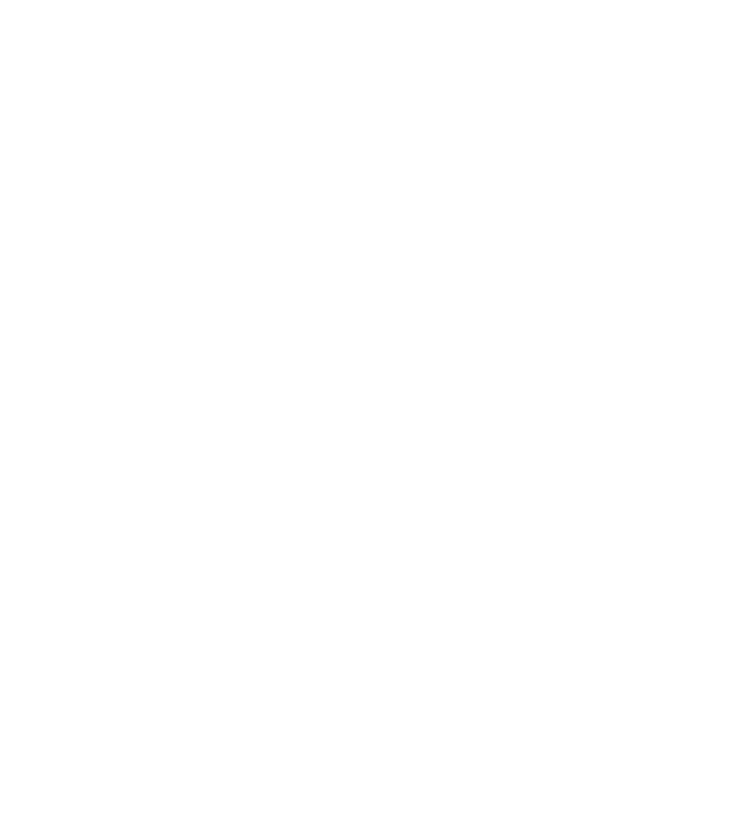
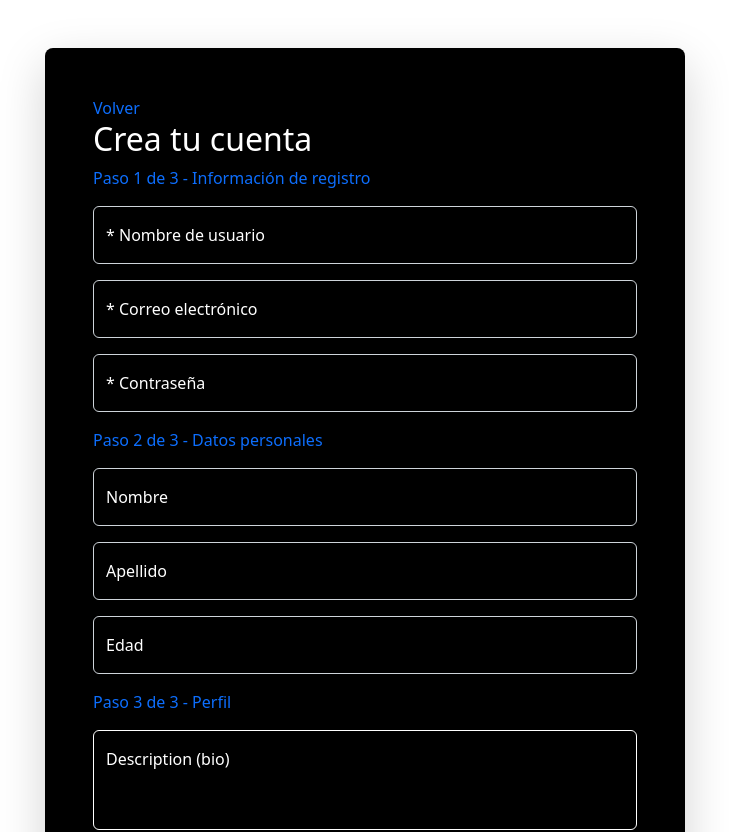
Before and after one commit to PVmendez/React_Twitter-Front-End, a React (Create React App) app: page /register in a window 1280 px wide. Shown: the top 832 px of the page, without its empty margins (275-1004 px from the left). Before the commit the page ends 800 px from the top, so only its background shows below. Built offline with nearby package versions, Linux system fonts and the light colour scheme.

Commit message:
landing profile y register

```diff
--- a/src/App.css
+++ b/src/App.css
@@ -16,6 +16,10 @@
   font-family: "Open Sans", sans-serif;
 }
 
+html {
+  font-family: system-ui, -apple-system, BlinkMacSystemFont, "Segoe UI", Roboto, Ubuntu,
+    "Helvetica Neue", sans-serif;
+}
 /* ----------- FLEXBOX --------------- */
 
 main {
--- a/src/App.js
+++ b/src/App.js
@@ -2,8 +2,8 @@
 import { Routes, Route } from "react-router-dom";
 import { Home } from "./pages/Home";
 import Landing from "./pages/Landing";
-import { Login } from "./pages/Login";
-import { Register } from "./pages/Register";
+import Login from "./pages/Login";
+import Register from "./pages/Register";
 import { Profile } from "./pages/Profile";
 import SingleTweet from "./pages/SingleTweet";
 
--- /dev/null
+++ b/src/pages/Landing.css
@@ -0,0 +1,49 @@
+main {
+  min-height: 100vh;
+}
+
+a {
+  text-decoration: none;
+}
+
+#landingImage {
+  background-image: url("https://i.imgur.com/ZJaex4l.png");
+  background-repeat: no-repeat;
+  background-size: cover;
+  background-position: center;
+}
+
+#landingImage svg {
+  max-width: 380px;
+  width: 70%;
+  fill: #fff;
+}
+
+h1 {
+  font-size: 4rem;
+}
+
+.signButtons {
+  max-width: 300px;
+}
+.signButtons a {
+  display: flex;
+  justify-content: center;
+  align-items: center;
+  padding: 0.5rem 0;
+}
+
+footer {
+  background-color: rgb(230, 230, 230);
+  font-size: 0.7rem;
+}
+
+footer a {
+  text-decoration: none;
+  color: rgb(58, 57, 57);
+}
+
+footer a:hover {
+  text-decoration: underline;
+  color: rgb(58, 57, 57);
+}
--- a/src/pages/Landing.jsx
+++ b/src/pages/Landing.jsx
@@ -1,5 +1,33 @@
+import "./Landing.css";
+
 function Landing() {
-  return <></>;
+  return (
+    <>
+      <div className="row vh-100 m-0 ">
+        <div className="col-6 landing-bg" id="landingImage"></div>
+        <div className="col-6 bg-black d-flex align-items-center">
+          <div className="text-white ms-4">
+            <h1>Bienvenido a Twitter</h1>
+            <h2 className="h3">Unete a twitter</h2>
+            <a className="btn bg-white text-black" href="/register">
+              Registrarse
+            </a>
+            <div className="d-flex align-items-center">
+              <div className="divider"></div>
+              <div>
+                <span>o</span>
+              </div>
+              <div className="divider"></div>
+            </div>
+            <p className="mb-2">Ya tienes una cuenta?</p>
+            <a className="btn bg-primary text-white" href="/login">
+              Iniciar sesión
+            </a>
+          </div>
+        </div>
+      </div>
+    </>
+  );
 }
 
 export default Landing;
--- a/src/pages/Login.jsx
+++ b/src/pages/Login.jsx
@@ -1,6 +1,53 @@
-export const Login = () => {
+import "bootstrap/dist/css/bootstrap.min.css";
+
+function Login() {
   return (
     <>
+      <div className="landing-bg d-flex align-items-center vh-100">
+        <div className="container w-50 rounded-3 bg-black p-5 shadow-lg">
+          <div>
+            <a className="text-decoration-none" href="/">
+              Volver
+            </a>
+            <h2 className="text-white mb-4">Iniciar sesión</h2>
+            <form action="/login" method="POST">
+              <div className="form-floating mb-3">
+                <input
+                  type="text"
+                  className="form-control bg-black"
+                  id="username"
+                  name="username"
+                  placeholder="name@example.com"
+                  required
+                />
+                <label className="text-white" for="username">
+                  Nombre de usuario
+                </label>
+              </div>
+              <div className="form-floating">
+                <input
+                  type="password"
+                  className="form-control bg-black text-white"
+                  id="password"
+                  name="password"
+                  placeholder="Password"
+                  required
+                />
+                <label className="text-white" for="password">
+                  Contraseña
+                </label>
+              </div>
+              <div className="d-flex justify-content-center">
+                <button type="submit" className="mt-4 btn bg-primary text-white">
+                  Entrar
+                </button>
+              </div>
+            </form>
+          </div>
+        </div>
+      </div>
     </>
-  )
+  );
 }
+
+export default Login;
--- a/src/pages/Register.jsx
+++ b/src/pages/Register.jsx
@@ -1,6 +1,125 @@
-export const Register = () => {
+function Register() {
   return (
     <>
+      <div className="landing-bg d-flex align-items-center h-100">
+        <div className="container w-50 rounded-3 bg-black p-5 shadow-lg my-5">
+          <form action="/register" method="POST">
+            <div>
+              <a className="text-decoration-none" href="/">
+                Volver
+              </a>
+              <h2 className="text-white">Crea tu cuenta</h2>
+              <p className="text-primary">Paso 1 de 3 - Información de registro</p>
+              <div className="form-floating mb-3">
+                <input
+                  type="text"
+                  className="form-control bg-black"
+                  id="username"
+                  name="username"
+                  placeholder="name@example.com"
+                  required
+                />
+                <label className="text-white" for="username">
+                  * Nombre de usuario
+                </label>
+              </div>
+              <div className="form-floating mb-3">
+                <input
+                  type="email"
+                  className="form-control bg-black"
+                  id="email"
+                  name="email"
+                  placeholder="name@example.com"
+                  required
+                />
+                <label className="text-white" for="email">
+                  * Correo electrónico
+                </label>
+              </div>
+              <div className="form-floating mb-3">
+                <input
+                  type="password"
+                  className="form-control bg-black"
+                  id="password"
+                  name="password"
+                  placeholder="Password"
+                  required
+                />
+                <label className="text-white" for="password">
+                  * Contraseña
+                </label>
+              </div>
+            </div>
+            <div>
+              <p className="text-primary">Paso 2 de 3 - Datos personales</p>
+              <div className="form-floating mb-3">
+                <input
+                  type="text"
+                  className="form-control bg-black"
+                  id="firstName"
+                  name="firstName"
+                  placeholder="name@example.com"
+                  required
+                />
+                <label className="text-white" for="firstName">
+                  Nombre
+                </label>
+              </div>
+              <div className="form-floating mb-3">
+                <input
+                  type="text"
+                  className="form-control bg-black"
+                  id="lastName"
+                  name="lastName"
+                  placeholder="name@example.com"
+                  required
+                />
+                <label className="text-white" for="lastName">
+                  Apellido
+                </label>
+              </div>
+              <div className="form-floating mb-3">
+                <input
+                  type="number"
+                  className="form-control bg-black"
+                  id="age"
+                  name="age"
+                  placeholder="name@example.com"
+                  required
+                />
+                <label className="text-white" for="lastName">
+                  Edad
+                </label>
+              </div>
+            </div>
+            <div>
+              <p className="text-primary">Paso 3 de 3 - Perfil</p>
+
+              <div className="form-floating">
+                <textarea
+                  className="form-control bg-black border border-white"
+                  placeholder="Leave a comment here"
+                  id="description"
+                  name="description"
+                  style={{ height: "100px" }}
+                ></textarea>
+                <label className="text-white" for="description">
+                  Description (bio)
+                </label>
+              </div>
+            </div>
+            <div className="d-flex justify-content-center">
+              <div>
+                <button type="submit" className="mt-4 btn bg-white text-black">
+                  Siguiente
+                </button>
+              </div>
+            </div>
+          </form>
+        </div>
+      </div>
     </>
-  )
+  );
 }
+
+export default Register;
```
